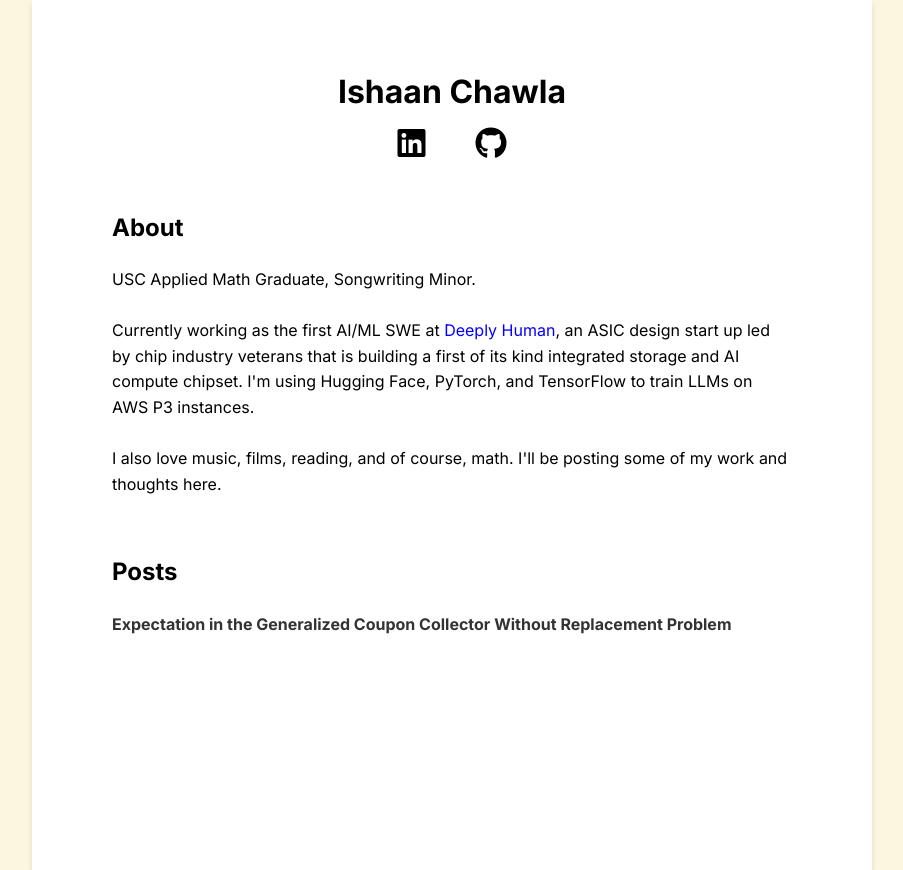
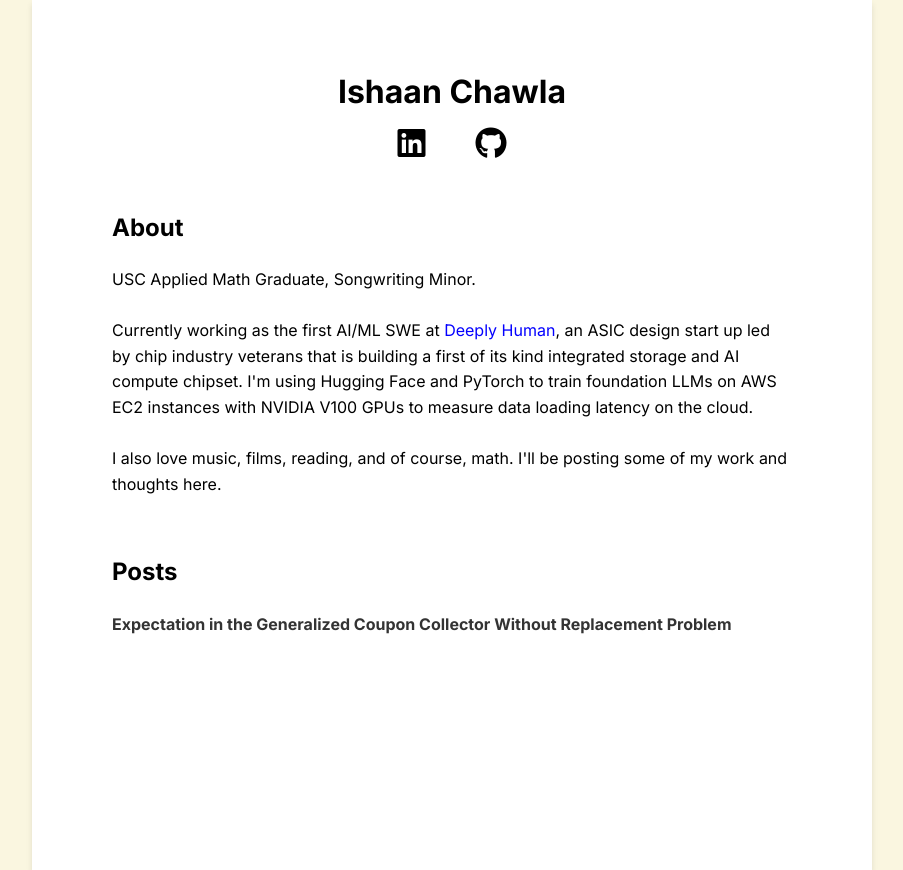
Before and after one commit to ishaansworld/ishaanChawla, a Flask app: page / in a window 1280 px wide. Shown: the whole page, without its empty margins (188-1091 px from the left). Run offline with Flask 3, Linux system fonts and the light colour scheme.

Commit message:
updated about

```diff
--- a/templates/index.html
+++ b/templates/index.html
@@ -50,8 +50,9 @@
                     <a href="https://deeplyhuman-ai.com/" data-type="link" data-id="https://deeplyhuman-ai.com/">
                         Deeply Human</a>, an ASIC design start up led by chip industry
                         veterans that is building a first of its kind integrated storage and AI
-                        compute chipset. I'm using Hugging Face, PyTorch, and TensorFlow to train
-                        LLMs on AWS P3 instances.
+                        compute chipset. I'm using Hugging Face and PyTorch to train
+                        foundation LLMs on AWS EC2 instances with NVIDIA V100 GPUs to measure data loading
+                        latency on the cloud.
                         <br><br>
                         I also love music, films, reading, and of
                         course, math. I'll be posting some of my work and thoughts here.
```
Also changed, not shown: 1 other file.
